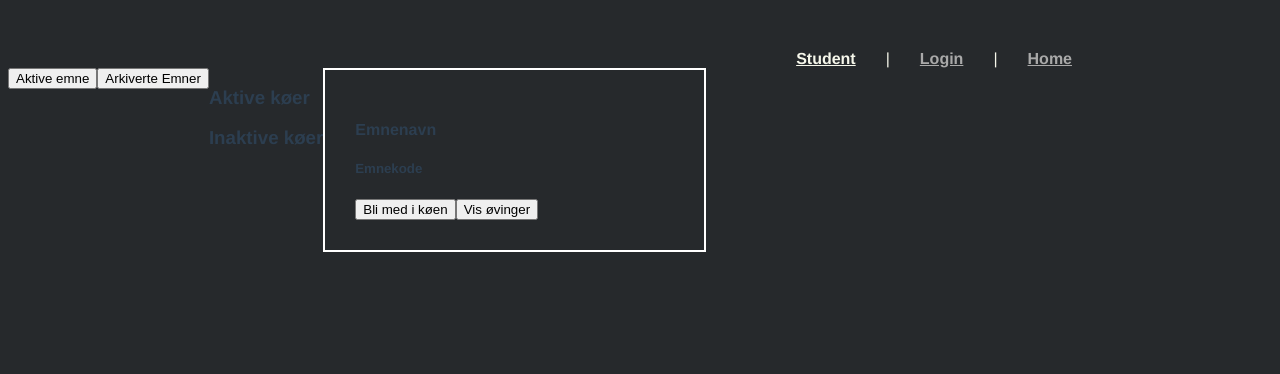
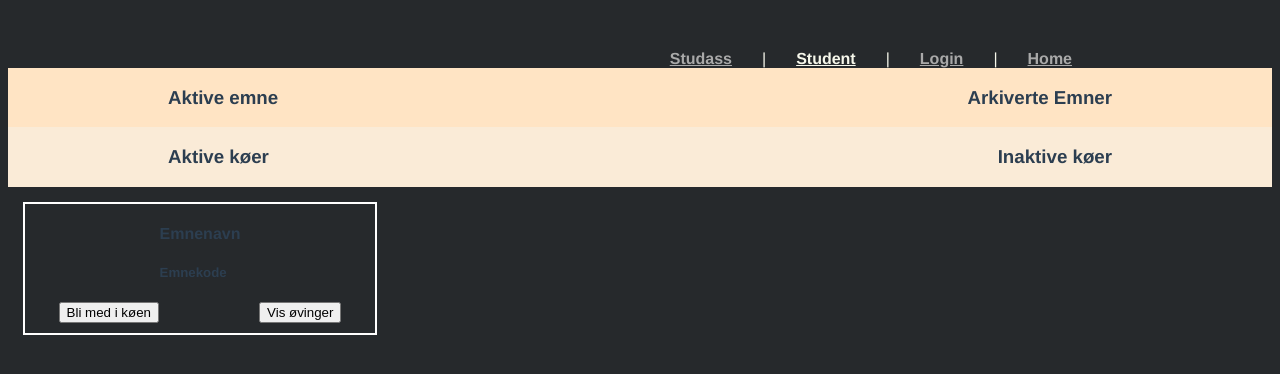
Before and after one commit to Prosjekt-IDATT2105/Frontend, a Vue app: page /student in a window 1280 px wide. Shown: the top 374 px of the page. Built offline with nearby package versions, Linux system fonts and the light colour scheme.

Commit message:
Added dist

```diff
--- a/package.json
+++ b/package.json
@@ -5,7 +5,8 @@
   "scripts": {
     "serve": "vue-cli-service serve",
     "build": "vue-cli-service build",
-    "lint": "vue-cli-service lint"
+    "lint": "vue-cli-service lint",
+    "test": "vue-cli-service test:unit"
   },
   "dependencies": {
     "axios": "^0.26.1",
@@ -14,6 +15,7 @@
     "qs": "^6.10.3",
     "react": "^16.14.0",
     "react-components-form": "^4.0.0",
+    "test": "^0.6.0",
     "vue": "^3.0.0",
     "vue-router": "^4.0.0-0",
     "vuex": "^4.0.0-0"
@@ -26,6 +28,7 @@
     "@vue/cli-service": "~4.5.15",
     "@vue/compiler-sfc": "^3.0.0",
     "@vue/eslint-config-prettier": "^6.0.0",
+    "@vue/test-utils": "^2.0.0-rc.18",
     "babel-eslint": "^10.1.0",
     "eslint": "^6.7.2",
     "eslint-plugin-prettier": "^3.3.1",
--- a/src/App.vue
+++ b/src/App.vue
@@ -2,7 +2,8 @@
   <div id="nav">
     <router-link to="/">Home</router-link> |
     <router-link to="/login">Login</router-link> |
-    <router-link to="/student">Student</router-link>
+    <router-link to="/student">Student</router-link> |
+    <router-link to="/studass">Studass</router-link>
   </div>
   <router-view />
 </template>
--- a/src/router/index.js
+++ b/src/router/index.js
@@ -2,6 +2,7 @@ import { createRouter, createWebHistory } from "vue-router";
 import Home from "@/views/Home.vue";
 import LoginPage from "@/views/LoginPage.vue"
 import StudentPage from "../views/Student/StudentPage.vue"
+import StudassPage from "../views/Studass/StudassPage.vue";
 
 const routes = [
   {
@@ -13,6 +14,11 @@ const routes = [
     path: "/student",
     name: "StudentPage",
     component: StudentPage,
+  },
+  {
+    path: "/studass",
+    name: StudassPage,
+    component: StudassPage,
   },
   {
     path: "/login",
--- /dev/null
+++ b/src/views/Studass/StudassPage.vue
@@ -0,0 +1,30 @@
+<template>
+    <div class="conatiner">
+        <div class="header-top">
+            <h3 @click="goHome()">Student</h3>
+            <h3>Studentassistent</h3>
+        </div>
+    </div>
+</template>
+<script>
+export default {
+    methods: {
+        goToHome(){
+            this.$router.push('/student');
+      }
+    }
+}
+</script>
+<style scoped>
+.container {
+    display: flex;
+    flex-direction: column;
+}
+.header-top {
+    display: flex;
+    flex-direction: row;
+    justify-content: space-between;
+    padding: 0 160px 0 160px;
+    background-color: bisque;
+}
+</style>
--- a/src/views/Student/StudentComponent.vue
+++ b/src/views/Student/StudentComponent.vue
@@ -12,21 +12,28 @@
 </template>
 <style scoped>
 .studentbox-container {
+  display: flex;
   flex-direction: column;
-  width: 100%;
-  min-height: rem(100);
-  border: rem(1) solid white;
+  width: 350px;
+  min-height: 20px;
+  border: 2px solid white;
   align-items: center;
-  justify-content: space-between;
-  padding: 30px;
+  justify-content: center;
+  margin: 15px;
 }
 .infromation {
-    flex-direction: column-reverse;
-    align-items: center;
+    flex-direction: column;
     justify-content: center;
 }
 .buttons {
-    flex-direction: column;
-    justify-content: space-between;
+    display: flex;
+    flex-direction: row;
+    margin-bottom: 10px;
+}
+#add-que {
+    margin-right: 50px;
+}
+#ovinger {
+    margin-left: 50px;
 }
 </style>
--- a/src/views/Student/StudentPage.vue
+++ b/src/views/Student/StudentPage.vue
@@ -1,14 +1,14 @@
 <template>
     <div class="container">
-        <div class="buttons-top">
-            <button>Aktive emne</button>
-            <button>Arkiverte Emner</button>
+        <div class="header-top">
+            <h3>Aktive emne</h3>
+            <h3>Arkiverte Emner</h3>
         </div>
         <div class="header">
-            <div class="left-content">
+            <div id="left-content">
             <h3>Aktive køer</h3>
         </div>
-        <div class="right-content">
+        <div id="right-content">
             <h3>Inaktive køer</h3>
         </div>
         </div>
@@ -28,15 +28,21 @@ export default {
 <style scoped>
 .container {
     display: flex;
+    flex-direction: column;
+}
+.header-top {
+    display: flex;
     flex-direction: row;
-}
-#studentbox {
-    border: 2px solid white;
-    width: 30%;
-    flex-direction: row;
+    justify-content: space-between;
+    padding: 0 160px 0 160px;
+    background-color: bisque;
 }
 .header {
-    flex-direction: column;
+    display: flex;
+    flex-direction: row;
+    justify-content: space-between;
+    padding: 0 160px 0 160px;
+    background-color: antiquewhite;
 }
 .left_content {
   width: 100%;
```
Also changed, not shown: src/views/StudentStudassPage.vue (deleted), 1 other file (tests, documents, lock files or other folders).
